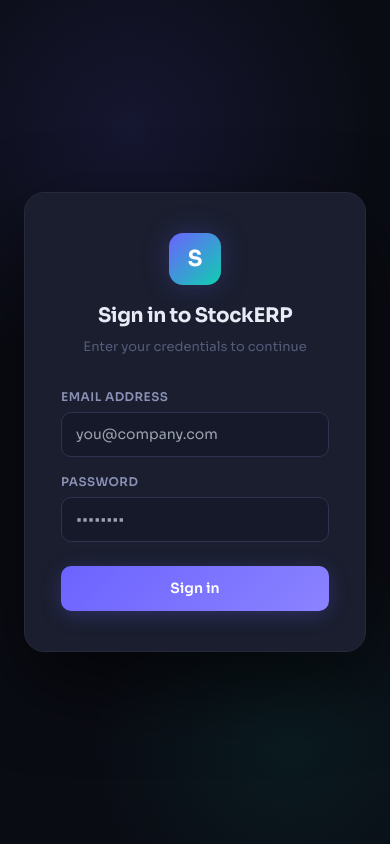
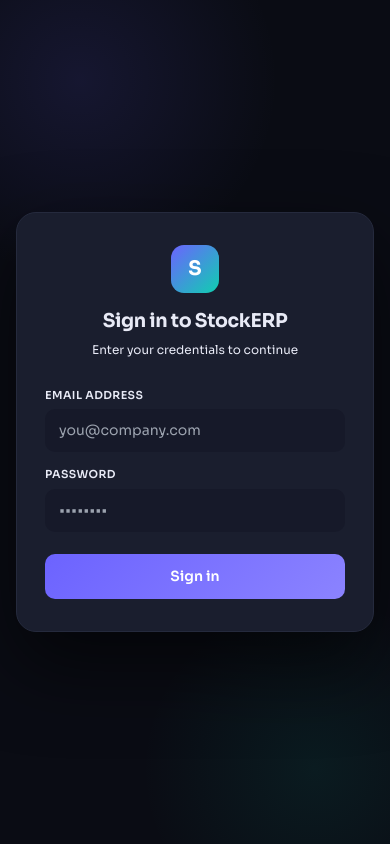
Before and after one commit to maynak-dev/stock-erp-project-frontend, a React app: page /login in a window 390 px wide. Built offline with nearby package versions, Linux system fonts and the light colour scheme; no server answers; the HTML template or start-up script is replaced by a standard one.

Commit message:
Mobile Friendly UI

```diff
--- a/src/components/Auth/LoginForm.jsx
+++ b/src/components/Auth/LoginForm.jsx
@@ -4,11 +4,11 @@
 import toast from 'react-hot-toast';
 
 export default function LoginForm() {
-  const [email, setEmail] = useState('');
+  const [email,    setEmail]    = useState('');
   const [password, setPassword] = useState('');
-  const [loading, setLoading] = useState(false);
+  const [loading,  setLoading]  = useState(false);
   const { login } = useAuth();
-  const navigate = useNavigate();
+  const navigate  = useNavigate();
 
   const handleSubmit = async (e) => {
     e.preventDefault();
@@ -19,156 +19,85 @@
       toast.success('Logged in successfully');
     } catch (error) {
       toast.error(error.response?.data?.message || 'Login failed');
-    } finally {
-      setLoading(false);
-    }
+    } finally { setLoading(false); }
+  };
+
+  const inputStyle = {
+    width: '100%', padding: '11px 14px',
+    background: 'var(--bg-elevated)', border: '1px solid var(--border2)',
+    borderRadius: '10px', fontSize: '14px', color: 'var(--t1)',
+    fontFamily: 'Sora, sans-serif', outline: 'none',
+    transition: 'border-color .15s, box-shadow .15s', boxSizing: 'border-box',
   };
 
   return (
     <div style={{
-      minHeight: '100vh',
-      background: 'var(--bg-base)',
-      display: 'flex',
-      alignItems: 'center',
-      justifyContent: 'center',
-      padding: '24px',
-      position: 'relative',
-      overflow: 'hidden',
+      minHeight: '100vh', background: 'var(--bg-base)',
+      display: 'flex', alignItems: 'center', justifyContent: 'center',
+      padding: '16px', position: 'relative', overflow: 'hidden',
     }}>
-      {/* Background glow blobs */}
-      <div style={{
-        position: 'absolute', top: '-120px', left: '-120px',
-        width: '500px', height: '500px', borderRadius: '50%',
-        background: 'radial-gradient(circle, rgba(108,99,255,0.12) 0%, transparent 70%)',
-        pointerEvents: 'none',
-      }} />
-      <div style={{
-        position: 'absolute', bottom: '-100px', right: '-100px',
-        width: '400px', height: '400px', borderRadius: '50%',
-        background: 'radial-gradient(circle, rgba(15,207,176,0.08) 0%, transparent 70%)',
-        pointerEvents: 'none',
-      }} />
+      {/* Glow blobs */}
+      <div style={{ position:'absolute', top:'-120px', left:'-120px', width:'400px', height:'400px', borderRadius:'50%', background:'radial-gradient(circle, rgba(108,99,255,.12) 0%, transparent 70%)', pointerEvents:'none' }}/>
+      <div style={{ position:'absolute', bottom:'-100px', right:'-100px', width:'350px', height:'350px', borderRadius:'50%', background:'radial-gradient(circle, rgba(15,207,176,.08) 0%, transparent 70%)', pointerEvents:'none' }}/>
 
-      {/* Card */}
+      {/* Card — full width on small screens */}
       <div style={{
         width: '100%', maxWidth: '400px',
-        background: 'var(--bg-card)',
-        border: '1px solid var(--border)',
-        borderRadius: '20px',
-        padding: '40px 36px',
-        boxShadow: '0 32px 80px rgba(0,0,0,0.6)',
-        position: 'relative',
-        zIndex: 1,
+        background: 'var(--bg-card)', border: '1px solid var(--border)',
+        borderRadius: '20px', padding: '32px 28px',
+        boxShadow: '0 32px 80px rgba(0,0,0,.6)',
+        position: 'relative', zIndex: 1,
       }}>
         {/* Logo */}
-        <div style={{ textAlign: 'center', marginBottom: '32px' }}>
+        <div style={{ textAlign:'center', marginBottom:'28px' }}>
           <div style={{
-            width: '52px', height: '52px',
-            background: 'linear-gradient(135deg, var(--accent), var(--teal))',
-            borderRadius: '14px',
-            display: 'flex', alignItems: 'center', justifyContent: 'center',
-            fontSize: '22px', fontWeight: 800, color: '#fff',
-            margin: '0 auto 16px',
-            boxShadow: '0 0 28px var(--accent-glow)',
+            width:'48px', height:'48px',
+            background:'linear-gradient(135deg, var(--accent), var(--teal))',
+            borderRadius:'13px', display:'flex', alignItems:'center',
+            justifyContent:'center', fontSize:'20px', fontWeight:800,
+            color:'#fff', margin:'0 auto 14px',
+            boxShadow:'0 0 24px var(--accent-g)',
           }}>S</div>
-          <h2 style={{ fontSize: '20px', fontWeight: 700, color: 'var(--text-primary)', margin: '0 0 6px', letterSpacing: '-0.02em' }}>
+          <h2 style={{ fontSize:'19px', fontWeight:700, color:'var(--t1)', margin:'0 0 5px', letterSpacing:'-.02em' }}>
             Sign in to StockERP
           </h2>
-          <p style={{ fontSize: '13px', color: 'var(--text-muted)', margin: 0 }}>
+          <p style={{ fontSize:'12px', color:'var(--t3)', margin:0 }}>
             Enter your credentials to continue
           </p>
         </div>
 
-        {/* Form */}
         <form onSubmit={handleSubmit}>
-          <div style={{ marginBottom: '16px' }}>
-            <label style={{ display: 'block', fontSize: '12px', fontWeight: 600, color: 'var(--text-secondary)', marginBottom: '6px', letterSpacing: '0.04em' }}>
-              EMAIL ADDRESS
+          <div style={{ marginBottom:'14px' }}>
+            <label style={{ display:'block', fontSize:'11px', fontWeight:600, color:'var(--t3)', marginBottom:'6px', letterSpacing:'.04em', textTransform:'uppercase' }}>
+              Email Address
             </label>
-            <input
-              type="email"
-              required
-              placeholder="you@company.com"
-              value={email}
-              onChange={e => setEmail(e.target.value)}
-              style={{
-                width: '100%',
-                padding: '11px 14px',
-                background: 'var(--bg-elevated)',
-                border: '1px solid var(--border-bright)',
-                borderRadius: '10px',
-                fontSize: '14px',
-                color: 'var(--text-primary)',
-                fontFamily: 'Sora, sans-serif',
-                outline: 'none',
-                transition: 'border-color 0.15s, box-shadow 0.15s',
-              }}
-              onFocus={e => {
-                e.target.style.borderColor = 'var(--accent)';
-                e.target.style.boxShadow = '0 0 0 3px var(--accent-dim)';
-              }}
-              onBlur={e => {
-                e.target.style.borderColor = 'var(--border-bright)';
-                e.target.style.boxShadow = 'none';
-              }}
+            <input type="email" required placeholder="you@company.com"
+              value={email} onChange={e => setEmail(e.target.value)}
+              style={inputStyle}
+              onFocus={e => { e.target.style.borderColor='var(--accent)'; e.target.style.boxShadow='0 0 0 3px var(--accent-d)'; }}
+              onBlur={e  => { e.target.style.borderColor='var(--border2)'; e.target.style.boxShadow='none'; }}
             />
           </div>
-
-          <div style={{ marginBottom: '24px' }}>
-            <label style={{ display: 'block', fontSize: '12px', fontWeight: 600, color: 'var(--text-secondary)', marginBottom: '6px', letterSpacing: '0.04em' }}>
-              PASSWORD
+          <div style={{ marginBottom:'22px' }}>
+            <label style={{ display:'block', fontSize:'11px', fontWeight:600, color:'var(--t3)', marginBottom:'6px', letterSpacing:'.04em', textTransform:'uppercase' }}>
+              Password
             </label>
-            <input
-              type="password"
-              required
-              placeholder="••••••••"
-              value={password}
-              onChange={e => setPassword(e.target.value)}
-              style={{
-                width: '100%',
-                padding: '11px 14px',
-                background: 'var(--bg-elevated)',
-                border: '1px solid var(--border-bright)',
-                borderRadius: '10px',
-                fontSize: '14px',
-                color: 'var(--text-primary)',
-                fontFamily: 'Sora, sans-serif',
-                outline: 'none',
-                transition: 'border-color 0.15s, box-shadow 0.15s',
-              }}
-              onFocus={e => {
-                e.target.style.borderColor = 'var(--accent)';
-                e.target.style.boxShadow = '0 0 0 3px var(--accent-dim)';
-              }}
-              onBlur={e => {
-                e.target.style.borderColor = 'var(--border-bright)';
-                e.target.style.boxShadow = 'none';
-              }}
+            <input type="password" required placeholder="••••••••"
+              value={password} onChange={e => setPassword(e.target.value)}
+              style={inputStyle}
+              onFocus={e => { e.target.style.borderColor='var(--accent)'; e.target.style.boxShadow='0 0 0 3px var(--accent-d)'; }}
+              onBlur={e  => { e.target.style.borderColor='var(--border2)'; e.target.style.boxShadow='none'; }}
             />
           </div>
-
-          <button
-            type="submit"
-            disabled={loading}
-            style={{
-              width: '100%',
-              padding: '12px',
-              background: loading ? 'var(--bg-elevated)' : 'linear-gradient(135deg, var(--accent), #8b83ff)',
-              border: 'none',
-              borderRadius: '10px',
-              fontSize: '14px',
-              fontWeight: 600,
-              color: loading ? 'var(--text-muted)' : '#fff',
-              fontFamily: 'Sora, sans-serif',
-              cursor: loading ? 'not-allowed' : 'pointer',
-              transition: 'opacity 0.15s, transform 0.1s, box-shadow 0.2s',
-              boxShadow: loading ? 'none' : '0 4px 20px var(--accent-glow)',
-            }}
-            onMouseEnter={e => { if (!loading) e.currentTarget.style.opacity = '0.9'; }}
-            onMouseLeave={e => { e.currentTarget.style.opacity = '1'; }}
-            onMouseDown={e => { if (!loading) e.currentTarget.style.transform = 'scale(0.98)'; }}
-            onMouseUp={e => { e.currentTarget.style.transform = 'scale(1)'; }}
-          >
+          <button type="submit" disabled={loading} style={{
+            width:'100%', padding:'12px',
+            background: loading ? 'var(--bg-elevated)' : 'linear-gradient(135deg, var(--accent), #8b83ff)',
+            border:'none', borderRadius:'10px', fontSize:'14px', fontWeight:600,
+            color: loading ? 'var(--t3)' : '#fff', fontFamily:'Sora, sans-serif',
+            cursor: loading ? 'not-allowed' : 'pointer',
+            boxShadow: loading ? 'none' : '0 4px 20px var(--accent-g)',
+            transition:'opacity .15s',
+          }}>
             {loading ? 'Signing in…' : 'Sign in'}
           </button>
         </form>
--- a/src/components/Dashboard/StatsCards.jsx
+++ b/src/components/Dashboard/StatsCards.jsx
@@ -8,59 +8,53 @@
 ];
 
 const cardAccents = [
-  { color: 'var(--accent)',  glow: 'var(--accent-glow)',  bg: 'var(--accent-dim)' },
-  { color: 'var(--teal)',    glow: 'var(--teal-glow)',    bg: 'rgba(15,207,176,0.08)' },
-  { color: 'var(--amber)',   glow: 'var(--amber-glow)',   bg: 'rgba(245,166,35,0.08)' },
-  { color: 'var(--rose)',    glow: 'var(--rose-glow)',    bg: 'rgba(255,90,126,0.08)' },
+  { color: 'var(--accent)', glow: 'var(--accent-g)', bg: 'var(--accent-d)' },
+  { color: 'var(--teal)',   glow: 'rgba(15,207,176,.2)',  bg: 'rgba(15,207,176,.08)'  },
+  { color: 'var(--amber)',  glow: 'rgba(245,166,35,.2)',  bg: 'rgba(245,166,35,.08)'  },
+  { color: 'var(--rose)',   glow: 'rgba(255,90,126,.2)',  bg: 'rgba(255,90,126,.08)'  },
 ];
 
 export default function StatsCards({ stats: customStats }) {
   const displayStats = customStats || defaultStats;
 
   return (
-    <div style={{ display: 'grid', gridTemplateColumns: 'repeat(4, 1fr)', gap: '16px' }}>
+    // Use CSS class for responsive grid (4→2→2 cols)
+    <div className="stats-grid">
       {displayStats.map((item, i) => {
         const accent = cardAccents[i % cardAccents.length];
-        const Icon = item.icon;
+        const Icon   = item.icon;
         return (
-          <div
-            key={item.name}
+          <div key={item.name}
             className={`fade-up fade-up-${i + 1}`}
             style={{
-              background: 'var(--bg-card)',
-              border: '1px solid var(--border)',
-              borderRadius: '14px',
-              padding: '20px',
-              transition: 'border-color 0.2s, box-shadow 0.2s, transform 0.2s',
+              background: 'var(--bg-card)', border: '1px solid var(--border)',
+              borderRadius: '14px', padding: '18px',
+              transition: 'border-color .2s, box-shadow .2s, transform .2s',
               cursor: 'default',
             }}
             onMouseEnter={e => {
               e.currentTarget.style.borderColor = accent.color;
-              e.currentTarget.style.boxShadow = `0 0 24px ${accent.glow}`;
-              e.currentTarget.style.transform = 'translateY(-2px)';
+              e.currentTarget.style.boxShadow   = `0 0 24px ${accent.glow}`;
+              e.currentTarget.style.transform   = 'translateY(-2px)';
             }}
             onMouseLeave={e => {
               e.currentTarget.style.borderColor = 'var(--border)';
-              e.currentTarget.style.boxShadow = 'none';
-              e.currentTarget.style.transform = 'none';
+              e.currentTarget.style.boxShadow   = 'none';
+              e.currentTarget.style.transform   = 'none';
             }}
           >
-            {/* Icon */}
             <div style={{
-              width: '40px', height: '40px',
-              borderRadius: '10px',
-              background: accent.bg,
-              border: `1px solid ${accent.color}33`,
+              width: '36px', height: '36px', borderRadius: '9px',
+              background: accent.bg, border: `1px solid ${accent.color}33`,
               display: 'flex', alignItems: 'center', justifyContent: 'center',
-              marginBottom: '16px',
+              marginBottom: '14px',
             }}>
-              {Icon && <Icon style={{ width: '20px', height: '20px', color: accent.color }} />}
+              {Icon && <Icon style={{ width: '18px', height: '18px', color: accent.color }} />}
             </div>
-
-            <div style={{ fontSize: '12px', color: 'var(--text-muted)', fontWeight: 500, letterSpacing: '0.04em', textTransform: 'uppercase', marginBottom: '6px' }}>
+            <div style={{ fontSize: '11px', color: 'var(--t3)', fontWeight: 500, letterSpacing: '.04em', textTransform: 'uppercase', marginBottom: '5px' }}>
               {item.name}
             </div>
-            <div style={{ fontSize: '26px', fontWeight: 700, color: 'var(--text-primary)', letterSpacing: '-0.02em' }}>
+            <div style={{ fontSize: '24px', fontWeight: 700, color: 'var(--t1)', letterSpacing: '-.02em' }}>
               {item.value}
             </div>
           </div>
--- a/src/components/Stock/StockTable.jsx
+++ b/src/components/Stock/StockTable.jsx
@@ -123,7 +123,7 @@
   return (
     <div>
       <div style={T.tableCard}>
-        <table style={{ width:'100%', borderCollapse:'collapse' }}>
+        <div className="table-scroll"><table style={{ width:'100%', borderCollapse:'collapse' }}>
           <thead>
             {table.getHeaderGroups().map(hg => (
               <tr key={hg.id}>
@@ -153,7 +153,7 @@
               </tr>
             ))}
           </tbody>
-        </table>
+        </table></div>
         {data.length === 0 && <div style={T.stateBox}>No stock items found</div>}
       </div>
 
```
Also changed, not shown: src/components/Layout/Layout.jsx (+20 -5 lines), src/components/Layout/Navbar.jsx (+70 -79 lines), src/components/Layout/Sidebar.jsx (+42 -48 lines), src/index.css (+69 -0 lines), src/pages/DashboardPage.jsx (+18 -25 lines).
